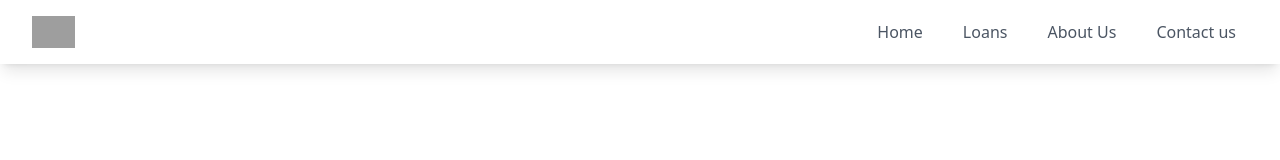
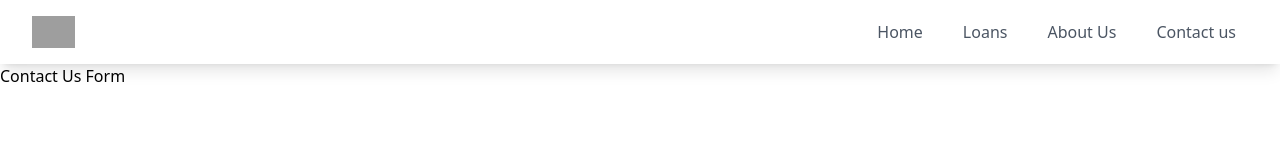
Before and after one commit to esha-technology/mehaa-finserv, a Next.js app: page /home in a window 1280 px wide. Shown: the top 160 px of the page. Built offline with nearby package versions, Linux system fonts and the light colour scheme; grey boxes are pictures that could not be loaded.

Commit message:
home page rough layout

```diff
--- a/app/home/page.tsx
+++ b/app/home/page.tsx
@@ -1,5 +1,6 @@
 "use client"
 
+import Footer from '../components/common/Footer';
 import NavBar from '../components/common/Navbar';
 
 
@@ -7,7 +8,8 @@ import NavBar from '../components/common/Navbar';
 const DashboardPage = () => {
   return (
       <div>
-          <NavBar/>
+      <NavBar />
+      <Footer/>
     </div>
   )
 }
```
Also changed, not shown: app/fonts/GeistMonoVF.woff (deleted), app/fonts/GeistVF.woff (deleted).
